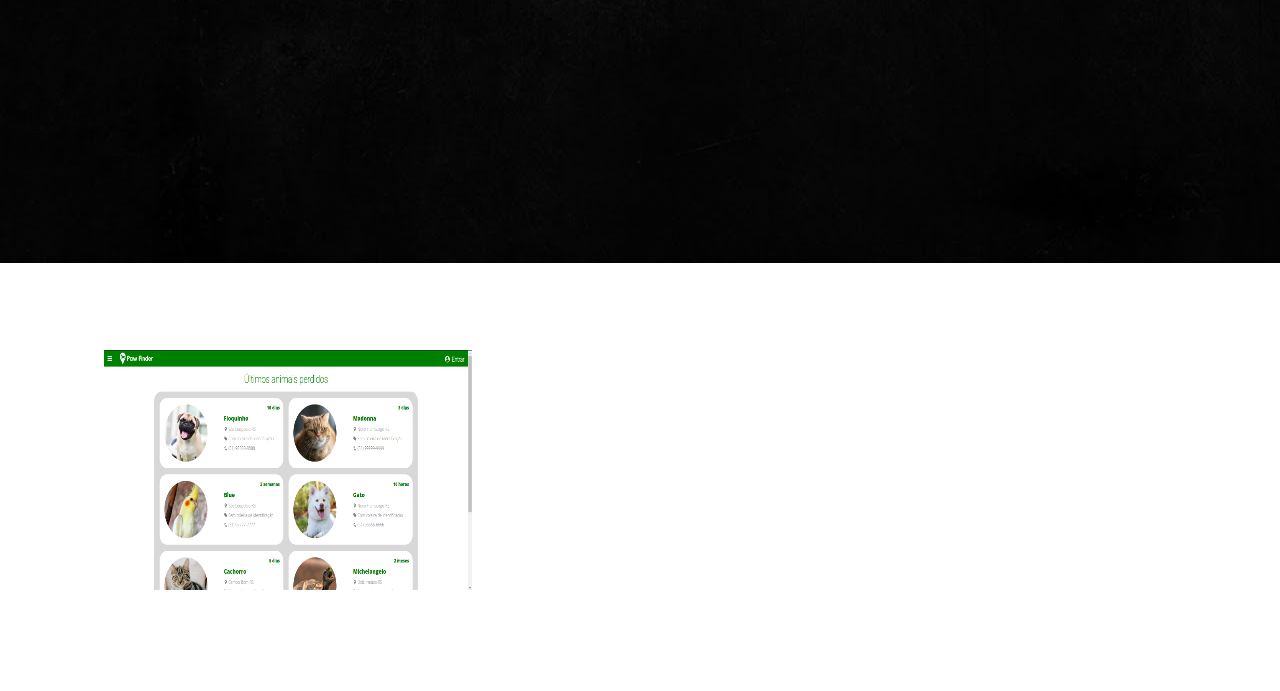
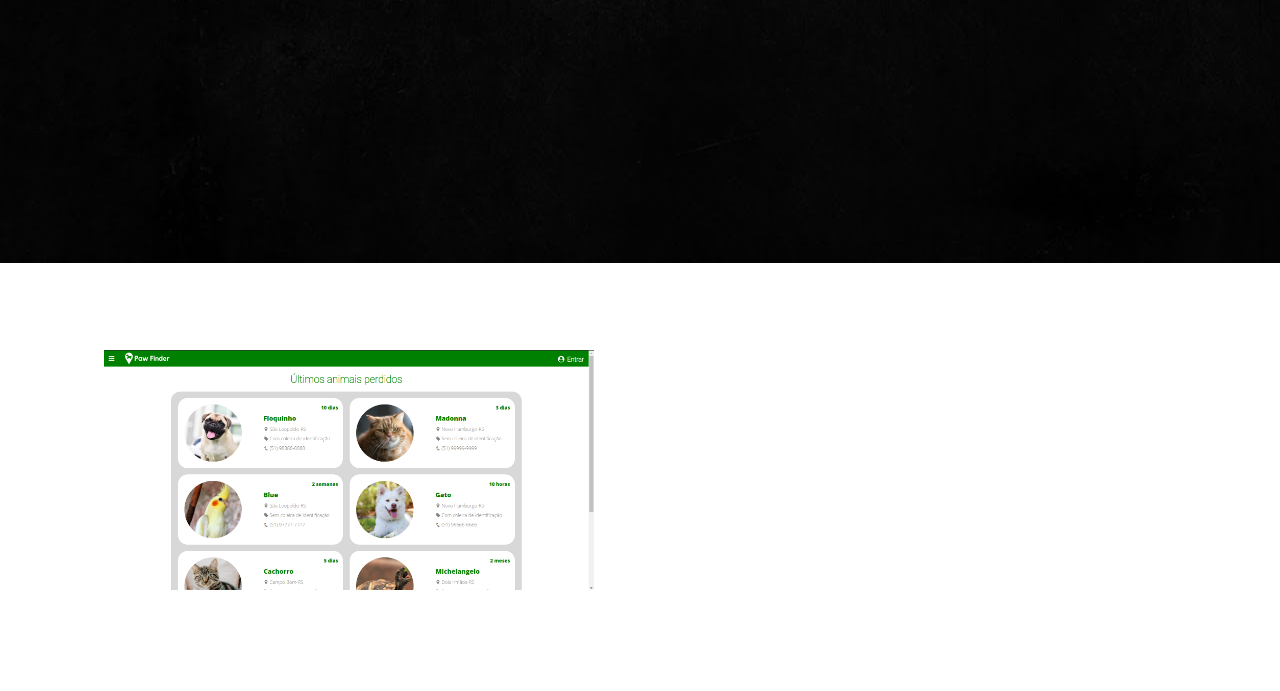
Before and after one commit to lucasfischerw/robotica, a plain HTML site: page index.html in a window 1280 px wide. Shown: the part 554-1245 px from the top of the page. Drawn offline with Linux system fonts and the light colour scheme.

Commit message:
Update estilo.css

```diff
--- a/css/estilo.css
+++ b/css/estilo.css
@@ -160,7 +160,7 @@ img,
 
 .textoProjeto,
 .imgProjeto {
-	width: 35%;
+	width: 45%;
 	height: auto;
 	margin: 0 5%;
 	padding: 40px;
```
